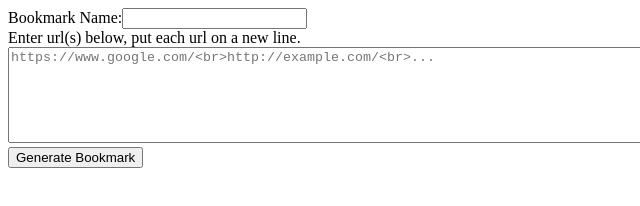
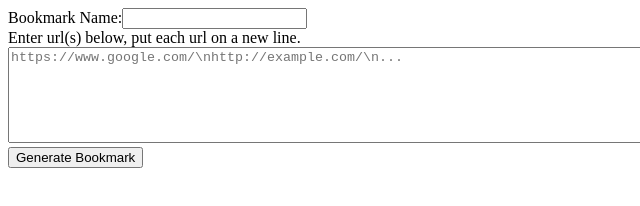
Before and after one commit to Pcat0/multi-page-bookmark, a plain HTML site: page generator.html in a window 1280 px wide. Shown: the full height of the page, 0-640 px from the left. Drawn offline with Linux system fonts and the light colour scheme.

Commit message:
Update generator.html

```diff
--- a/generator.html
+++ b/generator.html
@@ -6,7 +6,7 @@
   <body>
     Bookmark Name:<input type="text" id="bookmarkName"><br>
     <a>Enter url(s) below, put each url on a new line.</a><br>
-    <textarea id="linkList" rows="6" cols="150" placeholder="https://www.google.com/<br>http://example.com/<br>..."></textarea><br>
+    <textarea id="linkList" rows="6" cols="150" placeholder="https://www.google.com/\nhttp://example.com/\n..."></textarea><br>
     <button id="generateButton">Generate Bookmark</button><br>
     <a hidden id="helpText">Here is your new multi-page bookmark! To install it cLick and drag the link to your bookmark bar.</a><br>
     <a hidden id="bookmarkLink" hidden href="url">Muilti page bookmark</a>
```
